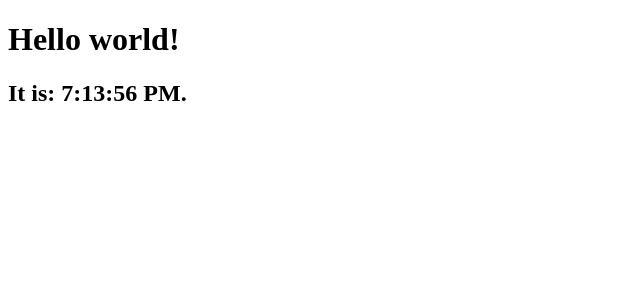
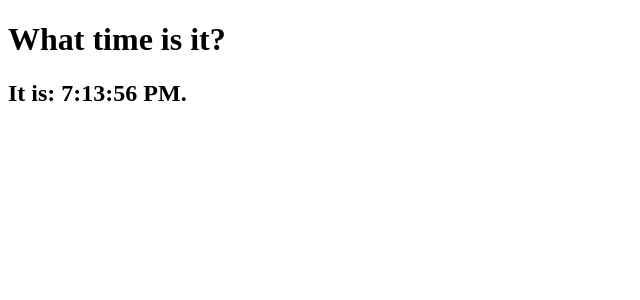
Before and after one commit to MrManeirissimo/React-Learning, a React (Create React App) app in the folder project/: page / in a window 1280 px wide. Shown: the top 300 px of the page, without its empty margins (0-640 px from the left). Built offline with nearby package versions, Linux system fonts and the light colour scheme.

Commit message:
Basic encapsulation sample

```diff
--- a/project/src/index.js
+++ b/project/src/index.js
@@ -3,6 +3,14 @@ import ReactDOM from 'react-dom';
 // import './index.css';
 // import App from './App';
 // import * as serviceWorker from './serviceWorker';
+
+// Encapsulation sample
+// Creating a 'function component' to wrap a functionality
+function Clock(props){
+    return (
+        <h2>It is: {props.date.toLocaleTimeString()}.</h2>
+    );
+}
 
 // Looping application sample
 function tick(){
@@ -10,8 +18,8 @@ function tick(){
     // Sample of embeding JScode inside HTML/React element
     const sample_element = (
         <div>
-            <h1>Hello world!</h1>
-            <h2>It is: {new Date().toLocaleTimeString()}.</h2>
+            <h1>What time is it?</h1>
+            <Clock date={new Date()}/>
         </div>
     );
 
```
